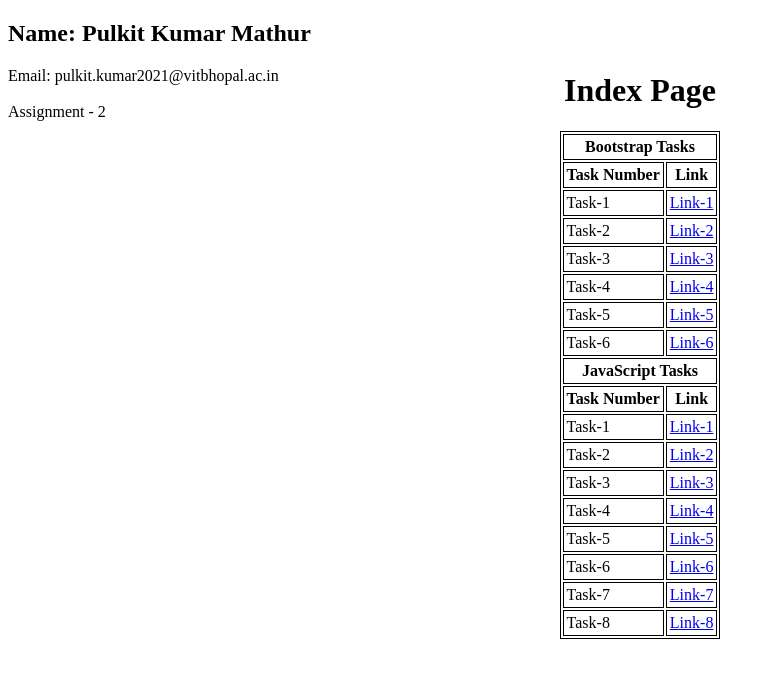
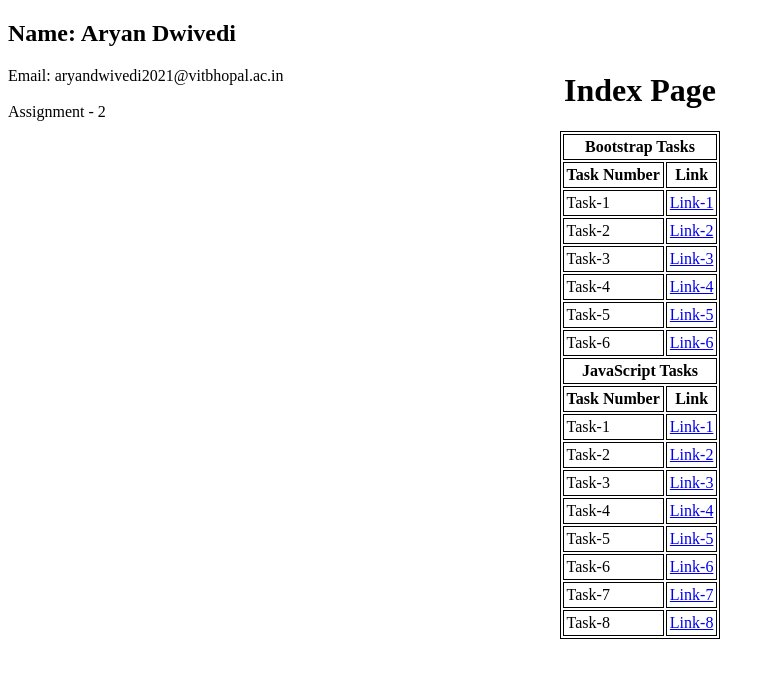
Before and after one commit to Gaurav-Void/Bootstrap-and-JS-assignment, a plain HTML site: page index.html in a window 1280 px wide. Shown: the whole page, without its empty margins (0-774 px from the left). Drawn offline with Linux system fonts and the light colour scheme.

Commit message:
index.html

```diff
--- a/index.html
+++ b/index.html
@@ -4,12 +4,12 @@
 <head>
     <meta charset="UTF-8">
     <meta name="viewport" content="width=device-width, initial-scale=1.0">
-    <title>Pulkit Kumar Mathur</title>
+    <title>Aryan Dwivedi</title>
 </head>
 <body>
     <div>
-        <h2>Name: Pulkit Kumar Mathur</h2>
-        <span>Email: pulkit.kumar2021@vitbhopal.ac.in</span>
+        <h2>Name: Aryan Dwivedi</h2>
+        <span>Email: aryandwivedi2021@vitbhopal.ac.in</span>
         <div><br>Assignment - 2</div>
     </div>
     <div style="position: relative; top:-70px;">
```
